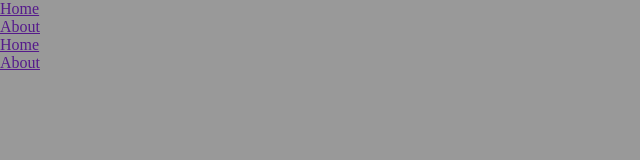
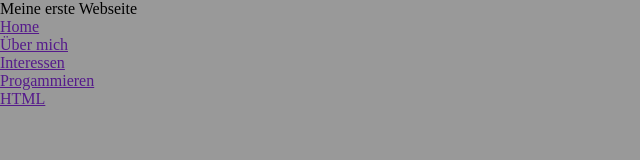
Before and after one commit to carodb/template-school, a plain HTML site: page index.html in a window 1280 px wide. Shown: the whole page, without its empty margins (0-640 px from the left). Drawn offline with Linux system fonts and the light colour scheme.

Commit message:
Update index.html

```diff
--- a/index.html
+++ b/index.html
@@ -6,7 +6,7 @@
     <link rel="stylesheet" type="text/css" href="style.css">
 </head>
 <body>
-    <div id="root"></div>
+    <div class="heading">Meine erste Webseite</div>
 
     <nav>
         <ul>
@@ -14,18 +14,18 @@
                 <a href="">Home</a>
             </li>
             <li>
-                <a href="">About</a>
+                <a href="">Über mich</a>
             </li>
             <li>
-                <a href="">Home</a>
+                <a href="">Interessen</a>
 
                  <ul>
                     <li>
-                      <a href="">About</a>
+                      <a href="">Progammieren</a>
                     </li>
 
                     <li>
-                      <a href=""></a>
+                      <a href="">HTML</a>
                     </li>
                 </ul>
             </li>
```
